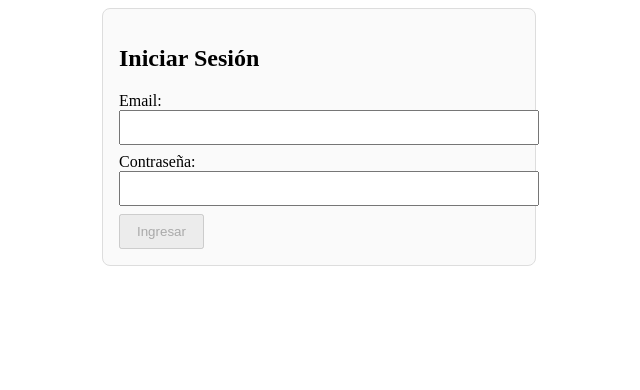
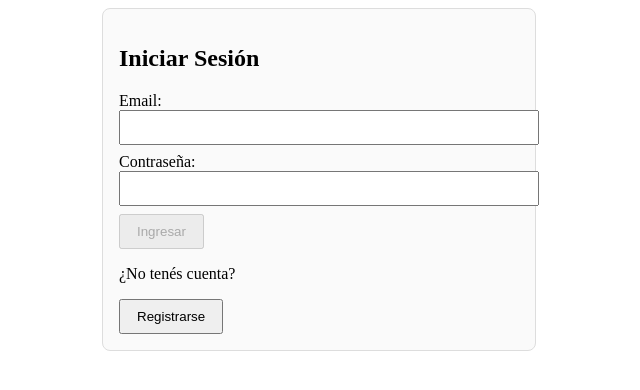
Before and after one commit to xEMSERx/AppProductosYFacturacion, an Angular app: page /login in a window 1280 px wide. Shown: the top 390 px of the page, without its empty margins (321-961 px from the left). Built offline with nearby package versions, Linux system fonts and the light colour scheme.

Commit message:
Conexion entre formularios login y register

```diff
--- a/package.json
+++ b/package.json
@@ -18,6 +18,7 @@
     "@angular/platform-browser-dynamic": "^19.2.0",
     "@angular/router": "^19.2.0",
     "bcryptjs": "^3.0.2",
+    "bootstrap": "^5.3.7",
     "cors": "^2.8.5",
     "dotenv": "^16.5.0",
     "express": "^5.1.0",
--- a/src/app/app.routes.ts
+++ b/src/app/app.routes.ts
@@ -1,4 +1,10 @@
 import { Routes } from '@angular/router';
 import { LoginComponent } from './auth/login/login.component';
-export const routes: Routes = [{ path: 'login', component: LoginComponent },
+import { RegisterComponent } from './auth/register/register.component';
+
+export const routes: Routes = [
+  { path: 'login', component: LoginComponent },
+  { path: 'register', component: RegisterComponent },
+  //otras futuras rutas
+  //
   { path: '', redirectTo: 'login', pathMatch: 'full' }];
--- a/src/app/auth/login/login.component.html
+++ b/src/app/auth/login/login.component.html
@@ -1,6 +1,7 @@
 <div class="login-container">
   <h2>Iniciar Sesión</h2>
   <form [formGroup]="loginForm" (ngSubmit)="onSubmit()">
+    <!-- Email -->
     <div>
       <label>Email:</label>
       <input type="email" formControlName="email" />
@@ -9,6 +10,7 @@
       </div>
     </div>
 
+    <!-- Contraseña -->
     <div>
       <label>Contraseña:</label>
       <input type="password" formControlName="password" />
@@ -17,8 +19,16 @@
       </div>
     </div>
 
+    <!-- Botón de ingreso -->
     <button type="submit" [disabled]="loginForm.invalid">Ingresar</button>
 
+    <!-- Mensaje de error -->
     <div *ngIf="error" class="error-message">{{ error }}</div>
   </form>
+
+  <!-- Boton para ir a Registro -->
+  <div class="register-button-container">
+    <p>¿No tenés cuenta?</p>
+    <button routerLink="/register">Registrarse</button>
+  </div>
 </div>
--- a/src/app/auth/login/login.component.ts
+++ b/src/app/auth/login/login.component.ts
@@ -3,11 +3,12 @@ import { FormBuilder, FormGroup, Validators, ReactiveFormsModule } from '@angula
 import { CommonModule } from '@angular/common';
 import { AuthService } from '../../services/auth.service';
 import { HttpClientModule } from '@angular/common/http';
+import { RouterModule } from '@angular/router';
 
 @Component({
   selector: 'app-login',
   standalone: true,
-  imports: [CommonModule, ReactiveFormsModule],
+  imports: [CommonModule, ReactiveFormsModule, RouterModule],
   templateUrl: './login.component.html',
   styleUrls: ['./login.component.css']
 })
--- a/src/app/auth/register/register.component.html
+++ b/src/app/auth/register/register.component.html
@@ -21,6 +21,9 @@
   </label>
   <br>
   <button type="submit" [disabled]="registerForm.invalid">Registrarse</button>
+<br>
+<p>¿Ya tenés cuenta?</p> <button routerLink="/login">Iniciar sesión</button>
+
 </form>
 <div *ngIf="mensaje" style="color:green">{{ mensaje }}</div>
 <div *ngIf="error" style="color:red">{{ error }}</div>
--- a/src/app/auth/register/register.component.ts
+++ b/src/app/auth/register/register.component.ts
@@ -2,12 +2,13 @@ import { Component } from '@angular/core';
 import { FormBuilder, FormGroup, Validators, ReactiveFormsModule } from '@angular/forms';
 import { CommonModule } from '@angular/common';
 import { AuthService } from '../../services/auth.service';
+import { RouterModule } from '@angular/router';
 
 @Component({
   selector: 'app-register',
   templateUrl: './register.component.html',
   standalone: true,
-  imports: [CommonModule, ReactiveFormsModule]
+  imports: [CommonModule, ReactiveFormsModule, RouterModule]
 })
 export class RegisterComponent {
   registerForm: FormGroup;
```
Also changed, not shown: 1 other file (tests, documents, lock files or other folders).
